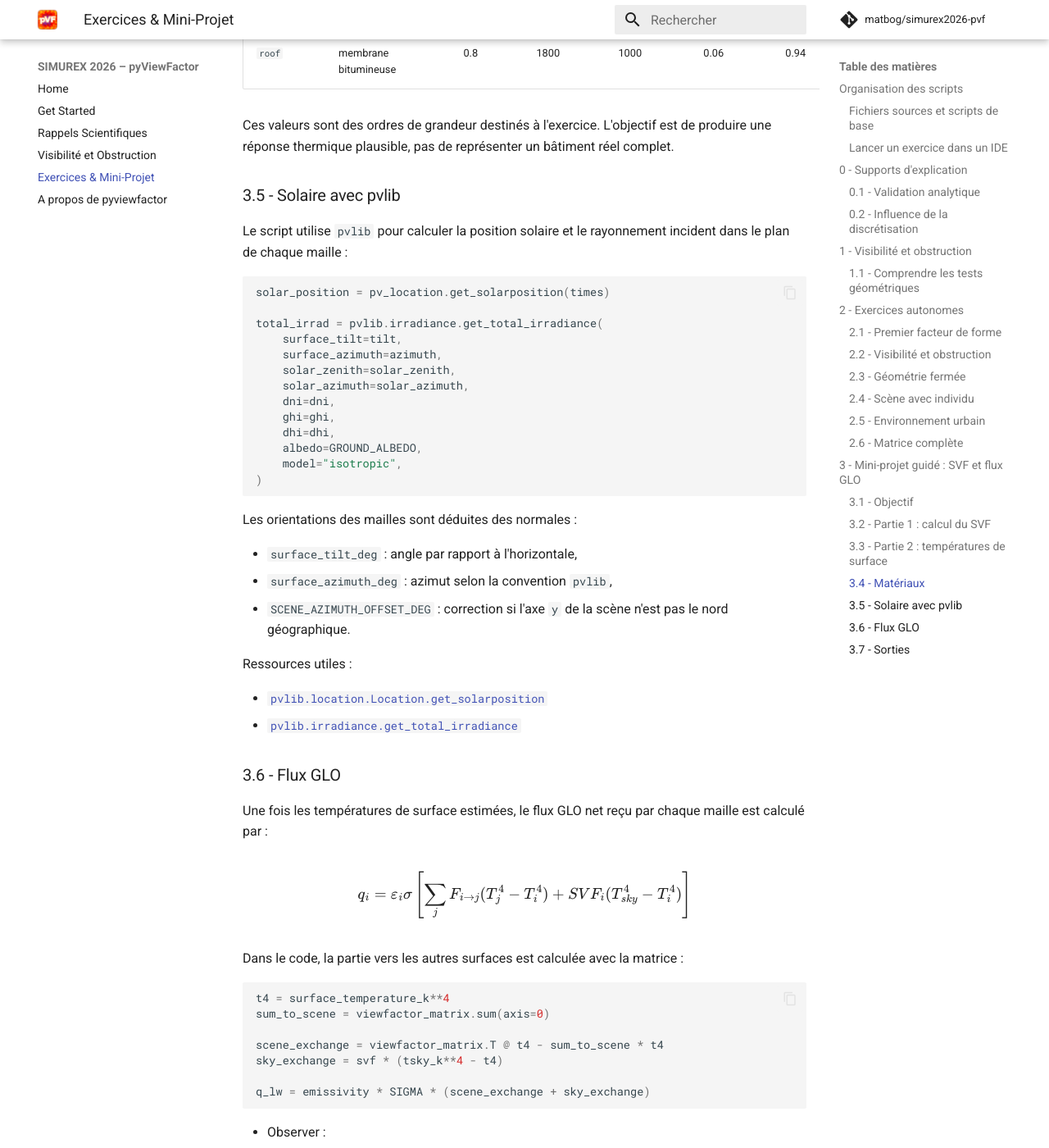
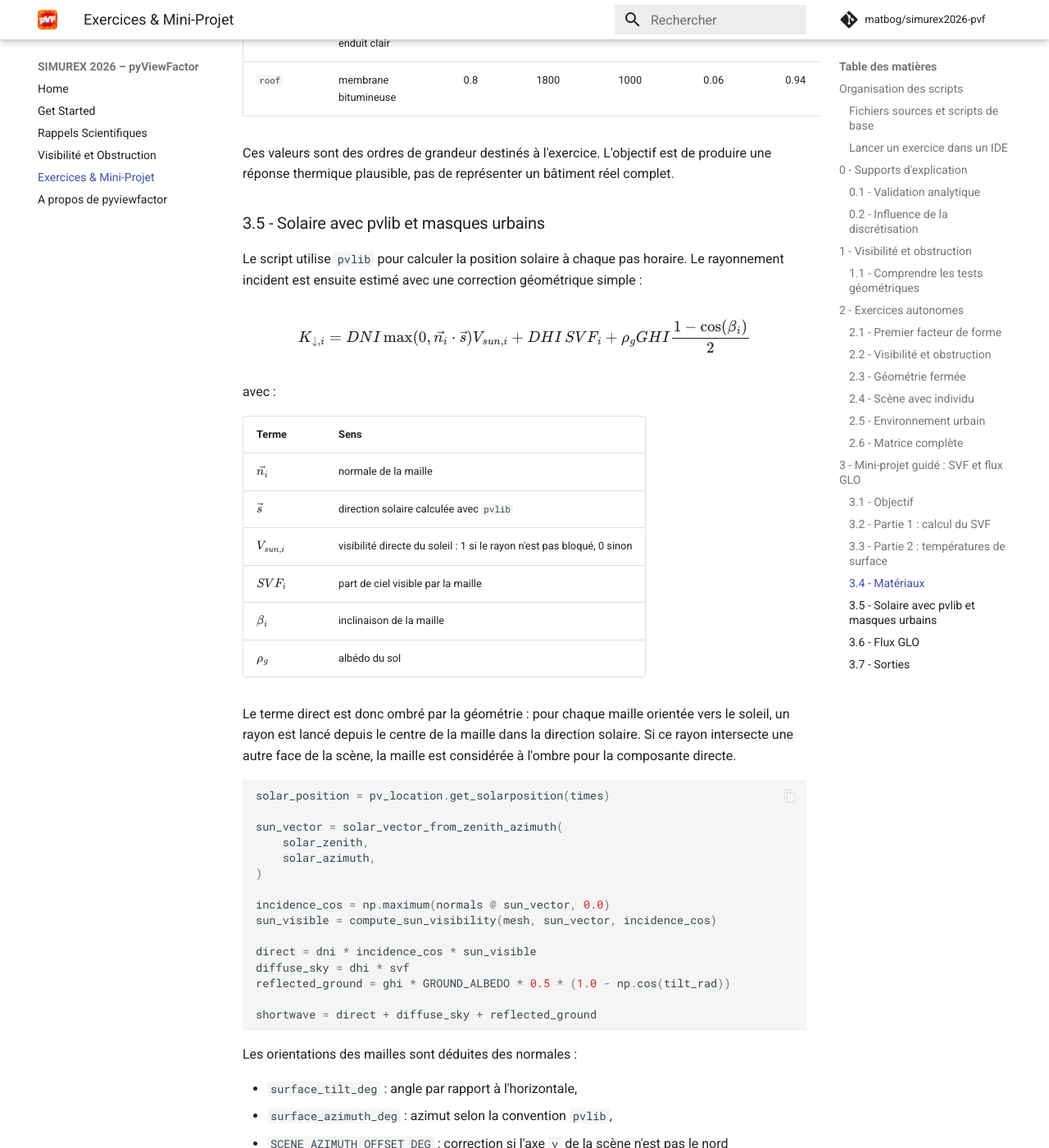
Before and after one commit to matbog/simurex2026-pvf, an MkDocs documentation site: the page built from docs/exercises.md, in a window 1280 px wide and 1400 px high, scrolled down 10632 px. Shown: the whole window at 82% size. Built offline with MkDocs 1.6.1 and Material for MkDocs 9.7.7, drawn with Linux system fonts in a browser that asks for light colours; comment, search, counter and statistics services are not loaded; some of the changed text lies outside the part shown.

Commit message:
update exercice 3 / masque urbains

````diff
--- a/docs/exercises.md
+++ b/docs/exercises.md
@@ -422,8 +422,9 @@ Hypothèses utilisées :
 * \(T_{core}\) est approché par la température moyenne de l'air sur la journée,
 * \(h_c = 8\,W.m^{-2}.K^{-1}\),
 * pas de temps horaire,
-* modèle solaire isotrope pour la composante diffuse,
-* pas de masques solaires urbains dans le calcul courtwave.
+* rayonnement solaire direct corrigé par les masques urbains,
+* diffus ciel pondéré par le `SVF`,
+* réflexion courte longueur d'onde du sol représentée par un terme isotrope simplifié.
 
 ### 3.4 - Matériaux
 
@@ -437,24 +438,50 @@ Les propriétés sont définies dans le dictionnaire `MATERIALS` du script.
 
 Ces valeurs sont des ordres de grandeur destinés à l'exercice. L'objectif est de produire une réponse thermique plausible, pas de représenter un bâtiment réel complet.
 
-### 3.5 - Solaire avec pvlib
+### 3.5 - Solaire avec pvlib et masques urbains
 
-Le script utilise `pvlib` pour calculer la position solaire et le rayonnement incident dans le plan de chaque maille :
+Le script utilise `pvlib` pour calculer la position solaire à chaque pas horaire.
+Le rayonnement incident est ensuite estimé avec une correction géométrique simple :
+
+\[
+K_{\downarrow,i}
+= DNI \max(0, \vec{n_i}\cdot\vec{s}) V_{sun,i}
++ DHI \, SVF_i
++ \rho_g GHI \frac{1 - \cos(\beta_i)}{2}
+\]
+
+avec :
+
+| Terme | Sens |
+|---|---|
+| \(\vec{n_i}\) | normale de la maille |
+| \(\vec{s}\) | direction solaire calculée avec `pvlib` |
+| \(V_{sun,i}\) | visibilité directe du soleil : 1 si le rayon n'est pas bloqué, 0 sinon |
+| \(SVF_i\) | part de ciel visible par la maille |
+| \(\beta_i\) | inclinaison de la maille |
+| \(\rho_g\) | albédo du sol |
+
+Le terme direct est donc ombré par la géométrie : pour chaque maille orientée vers
+le soleil, un rayon est lancé depuis le centre de la maille dans la direction solaire.
+Si ce rayon intersecte une autre face de la scène, la maille est considérée à l'ombre
+pour la composante directe.
 
 ```python
 solar_position = pv_location.get_solarposition(times)
 
-total_irrad = pvlib.irradiance.get_total_irradiance(
-    surface_tilt=tilt,
-    surface_azimuth=azimuth,
-    solar_zenith=solar_zenith,
-    solar_azimuth=solar_azimuth,
-    dni=dni,
-    ghi=ghi,
-    dhi=dhi,
-    albedo=GROUND_ALBEDO,
-    model="isotropic",
+sun_vector = solar_vector_from_zenith_azimuth(
+    solar_zenith,
+    solar_azimuth,
 )
+
+incidence_cos = np.maximum(normals @ sun_vector, 0.0)
+sun_visible = compute_sun_visibility(mesh, sun_vector, incidence_cos)
+
+direct = dni * incidence_cos * sun_visible
+diffuse_sky = dhi * svf
+reflected_ground = ghi * GROUND_ALBEDO * 0.5 * (1.0 - np.cos(tilt_rad))
+
+shortwave = direct + diffuse_sky + reflected_ground
 ```
 
 Les orientations des mailles sont déduites des normales :
@@ -463,10 +490,15 @@ Les orientations des mailles sont déduites des normales :
 * `surface_azimuth_deg` : azimut selon la convention `pvlib`,
 * `SCENE_AZIMUTH_OFFSET_DEG` : correction si l'axe `y` de la scène n'est pas le nord géographique.
 
+!!! warning "Limite du modèle solaire"
+    Le direct solaire est masqué par la géométrie, mais le diffus reste représenté
+    par une approximation isotrope pondérée par le `SVF`. Le script ne modélise pas
+    un ciel anisotrope complet ni les réflexions solaires multiples entre façades.
+
 Ressources utiles :
 
 * [`pvlib.location.Location.get_solarposition`](https://pvlib-python.readthedocs.io/en/stable/reference/generated/pvlib.location.Location.get_solarposition.html)
-* [`pvlib.irradiance.get_total_irradiance`](https://pvlib-python.readthedocs.io/en/stable/reference/generated/pvlib.irradiance.get_total_irradiance.html)
+* [`pyvista.PolyDataFilters.ray_trace`](https://docs.pyvista.org/api/core/_autosummary/pyvista.PolyDataFilters.ray_trace.html)
 
 ### 3.6 - Flux GLO
 
@@ -521,7 +553,7 @@ Champs exportés :
 | `SVF` | sky view factor par maille |
 | `surface_id` | type de surface : sol, façade, toiture, autre |
 | `surface_tilt_deg`, `surface_azimuth_deg` | orientation géographique des mailles |
-| `K_down_XXh_Wm2` | solaire incident calculé avec `pvlib` |
+| `K_down_XXh_Wm2` | solaire incident calculé avec `pvlib`, `SVF` et masques urbains |
 | `T_surface_XXh_C` | température de surface estimée |
 | `q_GLO_XXh_Wm2` | flux GLO net par maille |
 | `q_GLO_mean_24h_Wm2` | moyenne 24 h |
````
Also changed, not shown: docs/scientific-background.md (+1 -1 lines), site/404.html, site/about-pyviewfactor/index.html, site/exercises/index.html, site/get-started/index.html, site/index.html, site/scientific-background/index.html, site/visibility_obstruction/index.html, 1 other file.
